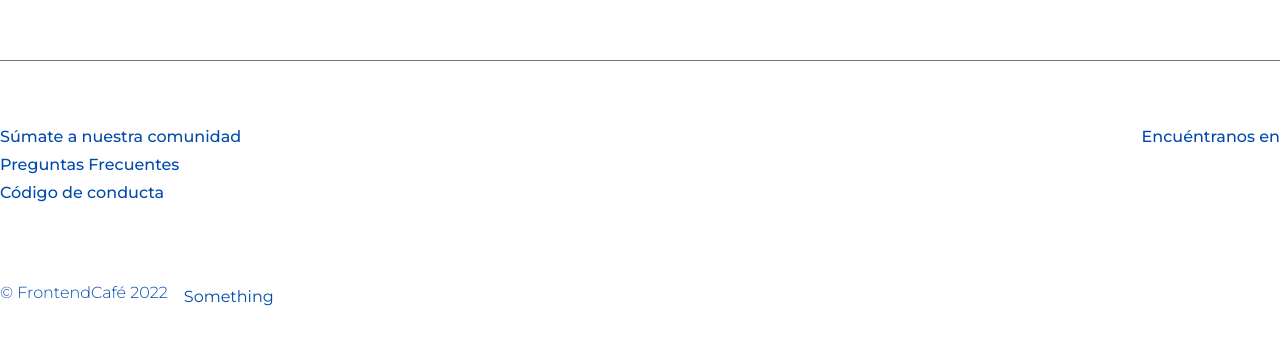
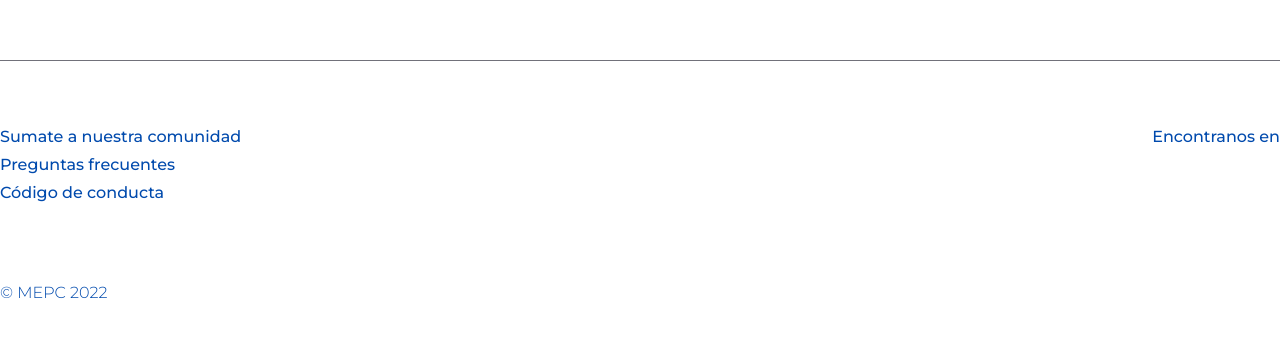
Before and after one commit to francosbenitez/mepc-app, a Next.js app: page / in a window 1280 px wide. Shown: the part 1437-1782 px from the top of the page. Built offline with nearby package versions, Linux system fonts and the light colour scheme.

Commit message:
style: minor style change in footer

```diff
--- a/components/global/TheFooter/index.tsx
+++ b/components/global/TheFooter/index.tsx
@@ -13,13 +13,13 @@ const TheFooter = () => {
                 className="md:mr-10 md:text-left"
                 href="https://discord.gg/frontendcafe"
               >
-                Súmate a nuestra comunidad
+                Sumate a nuestra comunidad
               </a>
               <a
                 className="md:mr-10 md:text-left"
                 href="https://frontend.cafe/docs/faqs"
               >
-                Preguntas Frecuentes
+                Preguntas frecuentes
               </a>
               <a
                 className="md:mr-10 md:text-left"
@@ -30,7 +30,7 @@ const TheFooter = () => {
             </div>
             <div className="flex flex-col gap-3">
               <p className="font-medium text-center md:text-left">
-                Encuéntranos en
+                Encontranos en
               </p>
               <div className="flex justify-center gap-3 md:justify-start">
                 <a
@@ -45,10 +45,10 @@ const TheFooter = () => {
 
           <div className="flex flex-col items-center mt-16 md:flex-row">
             <div>
-              <p className="mb-2 font-light md:mr-4">© FrontendCafé 2022</p>
+              <p className="mb-2 font-light md:mr-4">© MEPC 2022</p>
             </div>
-            <div>
-              {/* <Link href="https://vercel.com/?utm_source=hifrontendcafe&utm_campaign=oss">
+            {/* <div> */}
+            {/* <Link href="https://vercel.com/?utm_source=hifrontendcafe&utm_campaign=oss">
                 <a target="_blank" rel="noopener noreferrer">
                   <Image
                     src={logo_vercel}
@@ -58,8 +58,8 @@ const TheFooter = () => {
                   />
                 </a>
               </Link> */}
-              Something
-            </div>
+            {/* Something */}
+            {/* </div> */}
           </div>
         </div>
       </div>
```
